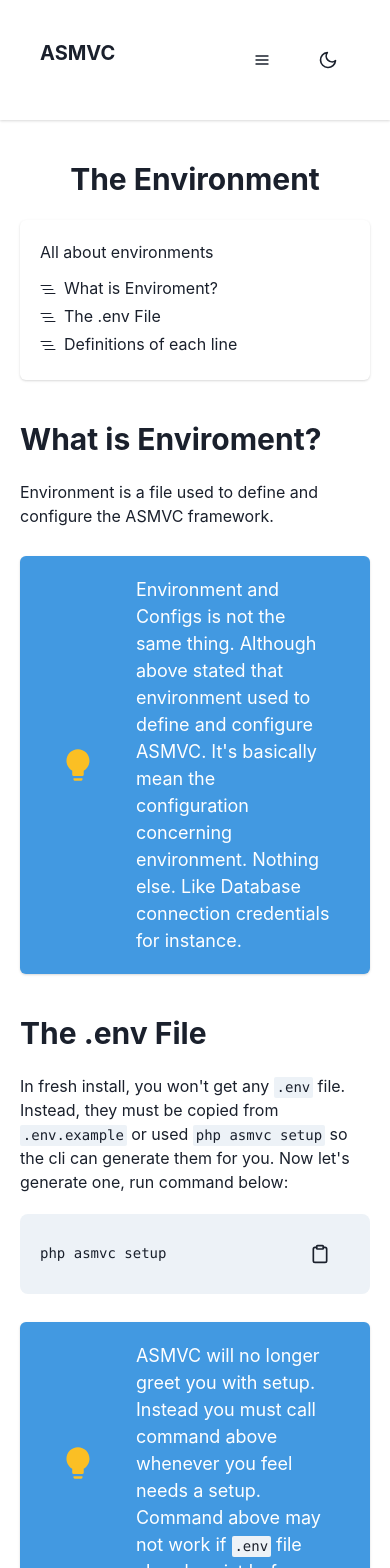
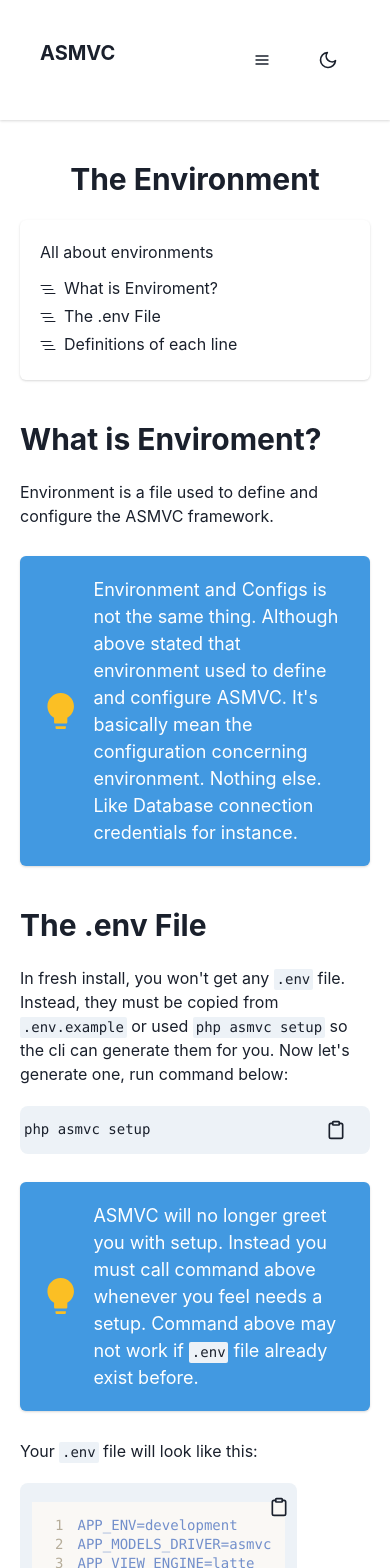
Before and after one commit to albetnov/asmvc-docs, a Next.js app: page /docs/starting/environment in a window 390 px wide. Shown: the top 1568 px of the page. Built offline with nearby package versions, Linux system fonts and the light colour scheme.

Commit message:
fix: some responsiveness issue

```diff
--- a/Components/Docs/Browser.tsx
+++ b/Components/Docs/Browser.tsx
@@ -14,10 +14,11 @@ export default function Browser() {
 
     const isLight = colorMode === 'light';
 
-    return <Box rounded="lg" border="1px solid" borderColor="gray.600">
+    return <Box rounded="lg" border="1px solid" borderColor="gray.600" overflowX="hidden" maxW="87vw">
         <Flex justifyContent="space-between" alignItems="center">
             <Flex alignItems="center" gap={3}>
-                <Flex bg={isLight ? "gray.200" : "gray.600"} p={3} roundedTop="lg" alignItems="center" gap={2}>
+                <Flex bg={isLight ? "gray.200" : "gray.600"} p={3} roundedTop="lg"
+                      alignItems="center" gap={2}>
                     <AiFillFile/> <Text>localhost:9090/hello</Text> <AiOutlineClose/>
                 </Flex>
                 <Button rounded="full" p={3}>
--- a/Components/Docs/CodeMultiLine.tsx
+++ b/Components/Docs/CodeMultiLine.tsx
@@ -1,4 +1,4 @@
-import {Button, Code, useColorMode} from "@chakra-ui/react";
+import {Box, Button, Code, useColorMode} from "@chakra-ui/react";
 import {toast} from "../../Utils/toast";
 import {FiClipboard} from "react-icons/fi";
 import {Prism as SyntaxHighlighter} from 'react-syntax-highlighter';
@@ -13,7 +13,9 @@ interface CodeMultiLineProps {
 export default function CodeMultiLine({code, lang = "php"}: CodeMultiLineProps) {
     const {colorMode} = useColorMode();
 
-    const onCopy = () => {
+    const onCopy = async () => {
+        await window.navigator.clipboard.writeText(code);
+
         toast({
             title: "Copied to clipboard!",
             duration: 5000,
@@ -21,13 +23,15 @@ export default function CodeMultiLine({code, lang = "php"}: CodeMultiLineProps)
             status: "success",
             position: "top-right"
         });
-        window.navigator.clipboard.writeText(code)
     }
 
     return (
-        <Code p={3} my={5} rounded="lg" position="relative">
+        <Code p={3} my={5} rounded="lg" position="relative" maxW="87vw">
             <SyntaxHighlighter language={lang}
-                               style={colorMode === 'light' ? duotoneLight : dracula}>{code}</SyntaxHighlighter>
+                               style={colorMode === 'light' ? duotoneLight : dracula} showLineNumbers
+                               wrapLines
+                               showInlineLineNumbers
+            >{code}</SyntaxHighlighter>
             <Button onClick={onCopy} position="absolute" right={-3} top={1} variant="unstyled"><FiClipboard
                 fontSize={20}/></Button>
         </Code>
--- a/Components/Docs/CodeOneLine.tsx
+++ b/Components/Docs/CodeOneLine.tsx
@@ -1,5 +1,5 @@
 import {PropsWithChildren} from "react";
-import {Button, Code, Text} from "@chakra-ui/react";
+import {Box, Button, Code, Text} from "@chakra-ui/react";
 import {FiClipboard} from "react-icons/fi";
 import {toast} from "../../Utils/toast";
 
@@ -8,18 +8,28 @@ interface CodeOneLineProps {
 }
 
 export default function CodeOneLine({text}: CodeOneLineProps) {
-    const onCopy = () => {
+    const onCopy = async () => {
+        await window.navigator.clipboard.writeText(text);
+
         toast({
             title: "Copied to clipboard!",
             duration: 5000,
             isClosable: true,
             status: "success",
             position: "top-right"
-        })
-        window.navigator.clipboard.writeText(text)
+        });
     }
 
-    return <Code my={5} px={5} py={5} rounded="lg" display="flex" justifyContent="space-between"
-                 alignItems="center"><Text>{text}</Text> <Button onClick={onCopy} variant="unstyled"><FiClipboard
-        fontSize={20}/></Button></Code>
+    return (
+        <Code my={5} p={{base: 1, md: 5}} rounded="lg" display="flex" justifyContent="space-between"
+              alignItems="center" w="full">
+            <Text overflowWrap="break-word">{text}</Text>
+            <Button
+                onClick={onCopy}
+                variant="unstyled">
+                <FiClipboard
+                    fontSize={20}/>
+            </Button>
+        </Code>
+    )
 }
--- a/Components/Docs/Layout.tsx
+++ b/Components/Docs/Layout.tsx
@@ -24,6 +24,7 @@ import Logo from "../Logo";
 import SwitchMode from "../Topbar/SwithMode";
 import {DocsLayoutProps, indexedRoutes, routes, useLayoutModel} from "./layoutModel";
 import RouteLink from "../RouteLink";
+import Head from "next/head";
 
 
 export default function Layout({title, desc, children, navigations, subTitle, navigatorTitle}: DocsLayoutProps) {
@@ -44,6 +45,12 @@ export default function Layout({title, desc, children, navigations, subTitle, na
 
     return (
         <>
+            <Head>
+                <title>{title ? "ASMVC Docs | " + title : "ASMVC Documentation"}</title>
+                <meta name="description" content={desc ? desc : "A documentation for ASMVC"}/>
+                <meta name="viewport" content="width=device-width, initial-scale=1"/>
+                <link rel="icon" href="/favicon.ico"/>
+            </Head>
             <header>
                 <Flex shadow="base" p={10} justifyContent="space-between">
                     <Logo/>
--- a/Components/Docs/TipsCard.tsx
+++ b/Components/Docs/TipsCard.tsx
@@ -9,7 +9,7 @@ export default function TipsCard({children}: PropsWithChildren) {
         <Card display="flex" bg={colorMode === 'light' ? "blue.400" : "blue.600"} my={7} flexDir="row"
               alignItems="center"
               justifyContent="space-between"
-              px={10} py={5} gap={10}
+              px={{base: 5, xl: 10}} py={5} gap={{base: 3, xl: 10}}
               w="full">
             <AiFillBulb fontSize={50} color="#fbbf24" width="20%"/>
             <Text fontSize="lg" color="white" w="full">
--- a/pages/docs/basics/routings/index.tsx
+++ b/pages/docs/basics/routings/index.tsx
@@ -10,7 +10,8 @@ import {navigations, routesPhp, completeRoute, viewRoute, envOldRouter} from "./
 import CodeOneLine from "../../../../Components/Docs/CodeOneLine";
 
 export default function Routings() {
-    return <Layout subTitle="Routing Basics" navigations={navigations} navigatorTitle="How to do routing contents">
+    return <Layout title="The Router" subTitle="Routing Basics" navigations={navigations}
+                   navigatorTitle="How to do routing contents">
         <Section navigator={navigations[0]}>
             <Text>Being an MVC Traditional PHP Framework make it important to have a routing. ASMVC provide you not one
                 but two way to do routing. Of course, these way has their own advantages and disadvantages. But
```
